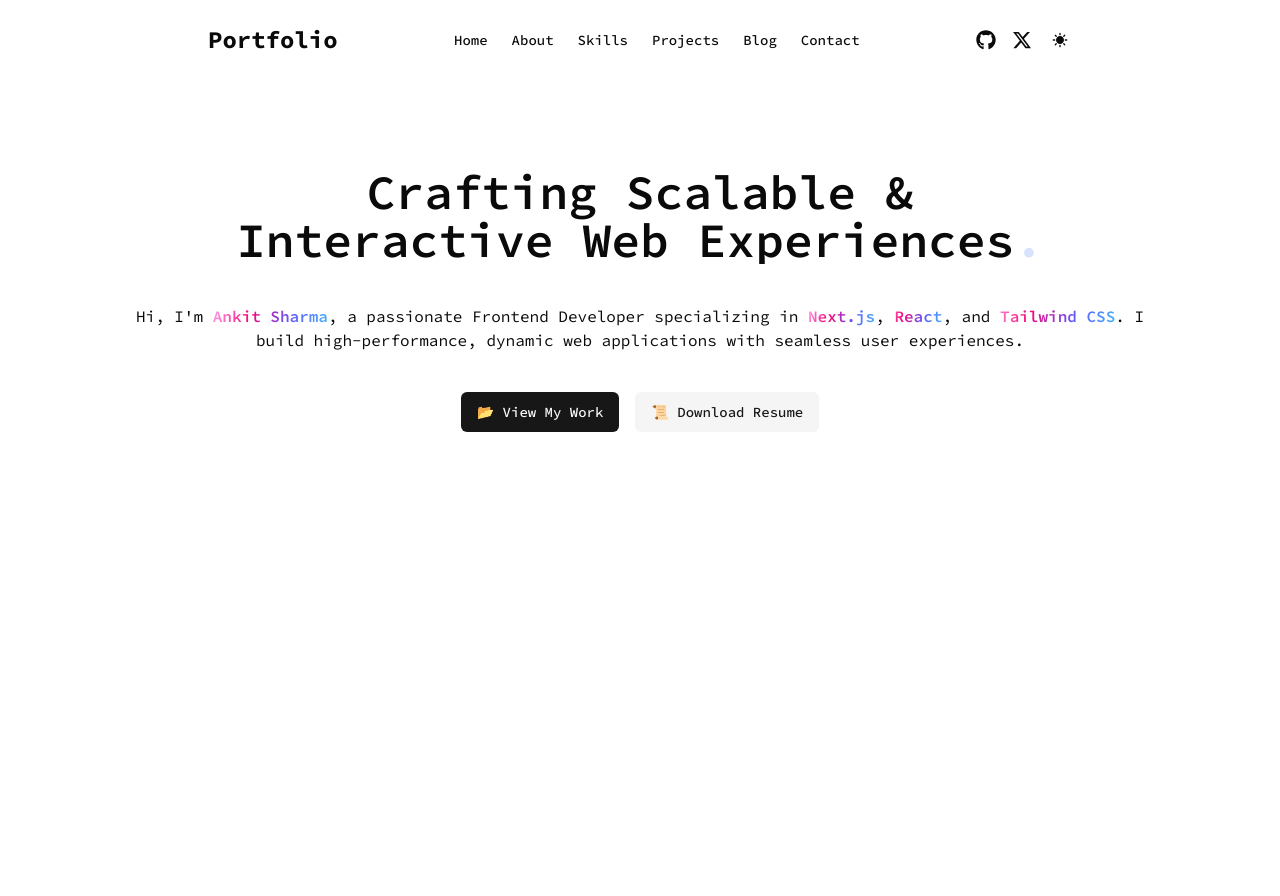
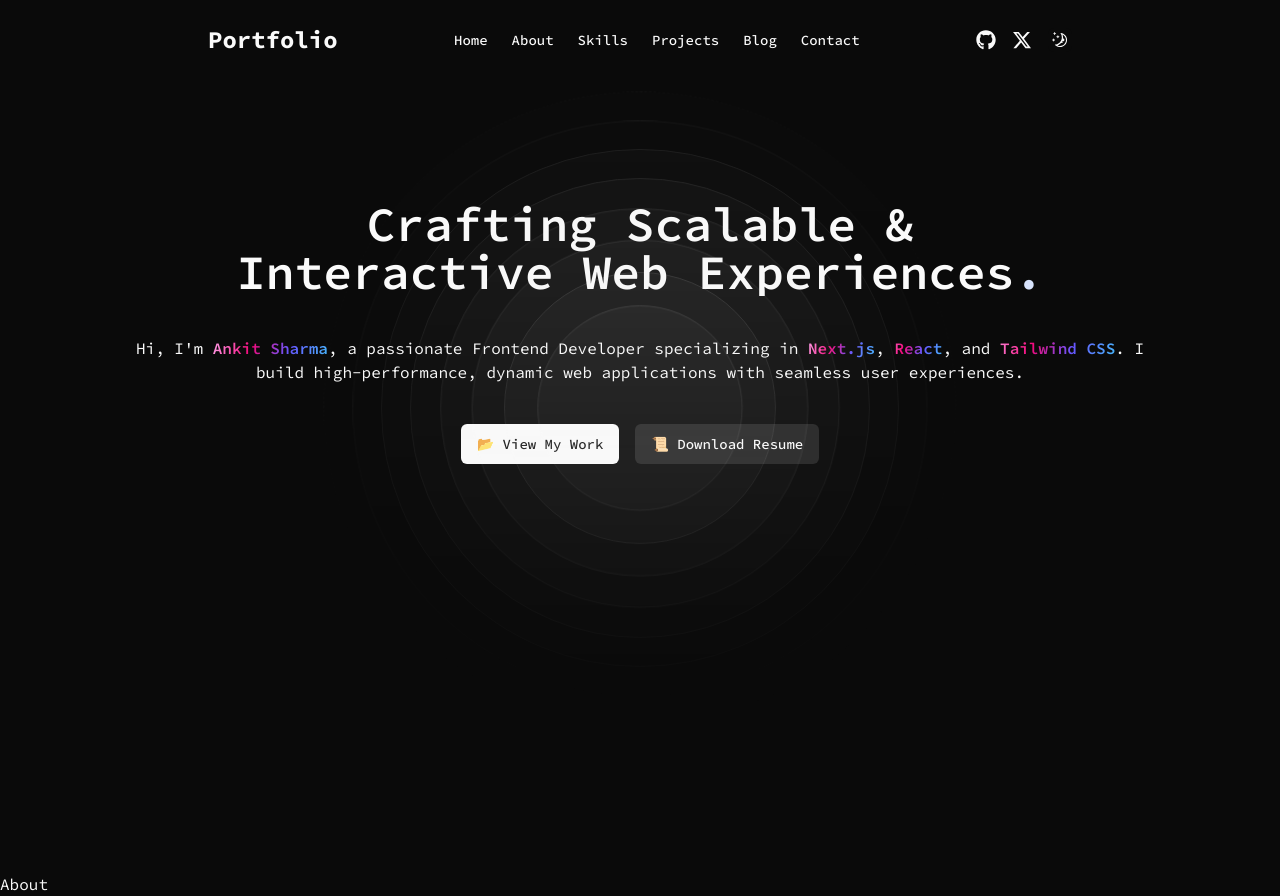
Before and after one commit to Ankit-2145/Portfolio, a Next.js app: page / in a window 1280 px wide. Before the commit the page ends 800 px from the top, so only its background shows below. Built offline with nearby package versions, Linux system fonts and the light colour scheme.

Commit message:
feat: add hero section

```diff
--- a/src/app/layout.tsx
+++ b/src/app/layout.tsx
@@ -17,7 +17,7 @@ export default function RootLayout({
       <body className="font-SourceCodePro antialiased">
         <ThemeProvider
           attribute="class"
-          defaultTheme="system"
+          defaultTheme="dark"
           enableSystem
           disableTransitionOnChange
         >
--- a/src/app/page.tsx
+++ b/src/app/page.tsx
@@ -1,5 +1,6 @@
 "use client";
 
+import About from "@/components/About";
 import Hero from "@/components/Hero";
 import Navigation from "@/components/Navigation";
 
@@ -8,6 +9,7 @@ export default function Home() {
     <>
       <Navigation />
       <Hero />
+      <About />
     </>
   );
 }
--- /dev/null
+++ b/src/components/About.tsx
@@ -0,0 +1,7 @@
+import React from "react";
+
+const About = () => {
+  return <div>About</div>;
+};
+
+export default About;
--- a/src/components/Hero.tsx
+++ b/src/components/Hero.tsx
@@ -1,26 +1,41 @@
 "use client";
 
+import type React from "react";
 import { Button } from "@/components/ui/button";
 import { BoxReveal } from "@/components/magicui/box-reveal";
+import { Ripple } from "@/components/magicui/ripple";
 
-const Hero = () => {
+/**
+ * Hero Component
+ *
+ * This component represents the hero section of the portfolio website.
+ * It displays a headline, a brief introduction, and call-to-action buttons.
+ * The component uses custom UI components for animations and styling.
+ *
+ * @component
+ */
+
+const Hero: React.FC = () => {
   return (
-    <main className="flex flex-col items-center justify-center text-center overflow-hidden space-y-4 pt-24 mx-10">
-      <BoxReveal boxColor={"#d7e3fc"} duration={0.5}>
+    <main className="flex flex-col items-center text-center overflow-hidden min-h-screen space-y-4 pt-32 mx-10">
+      {/* Headline Section */}
+      <BoxReveal boxColor="#d7e3fc" duration={0.5}>
         <h1 className="text-3xl sm:text-4xl md:text-5xl font-semibold">
           Crafting Scalable & <br /> Interactive Web Experiences
           <span className="text-[#d7e3fc]">.</span>
         </h1>
       </BoxReveal>
 
-      <BoxReveal boxColor={"#d7e3fc"} duration={0.5}>
+      {/* Introduction Section */}
+      <BoxReveal boxColor="#d7e3fc" duration={0.5}>
         <div className="mt-6 max-w-5xl">
           <p className="text-base">
-            Hi, I&apos;m{" "}
+            Hi, I&apos;m {/* Name with custom gradient styling */}
             <span className="font-semibold text-transparent text-black bg-clip-text bg-custom-gradient">
               Ankit Sharma
             </span>
             , a passionate Frontend Developer specializing in{" "}
+            {/* Skills with custom gradient styling */}
             <span className="font-semibold text-transparent text-black bg-clip-text bg-custom-gradient">
               {" "}
               Next.js
@@ -41,7 +56,8 @@ const Hero = () => {
         </div>
       </BoxReveal>
 
-      <BoxReveal boxColor={"#d7e3fc"} duration={0.5}>
+      {/* Call-to-Action Buttons */}
+      <BoxReveal boxColor="#d7e3fc" duration={0.5}>
         <div className="mt-6">
           <Button className="mr-4" variant="default">
             📂 View My Work
@@ -49,6 +65,9 @@ const Hero = () => {
           <Button variant="secondary">📜 Download Resume</Button>
         </div>
       </BoxReveal>
+
+      {/* Background Animation */}
+      <Ripple />
     </main>
   );
 };
--- a/src/components/Navigation.tsx
+++ b/src/components/Navigation.tsx
@@ -59,11 +59,11 @@ const Navigation: React.FC = () => {
         {/* Right side items: Social icons, Theme toggle, and Mobile menu */}
         <div className="flex items-center">
           {/* GitHub Icon */}
-          <Link href="/contact">
+          <Link href="https://github.com/Ankit-2145" target="_blank">
             <FaGithub className="w-5 h-5 mr-4 hover:-translate-y-1 transition-all" />
           </Link>
           {/* Twitter Icon */}
-          <Link href="/contact">
+          <Link href="https://x.com/Ankit__46" target="_blank">
             <FaXTwitter className="w-5 h-5 mr-4 hover:-translate-y-1 transition-all" />
           </Link>
 
--- /dev/null
+++ b/src/components/magicui/ripple.tsx
@@ -0,0 +1,58 @@
+import React, { ComponentPropsWithoutRef, CSSProperties } from "react";
+
+import { cn } from "@/lib/utils";
+
+interface RippleProps extends ComponentPropsWithoutRef<"div"> {
+  mainCircleSize?: number;
+  mainCircleOpacity?: number;
+  numCircles?: number;
+}
+
+export const Ripple = React.memo(function Ripple({
+  mainCircleSize = 210,
+  mainCircleOpacity = 0.24,
+  numCircles = 8,
+  className,
+  ...props
+}: RippleProps) {
+  return (
+    <div
+      className={cn(
+        "pointer-events-none absolute inset-0 select-none [mask-image:linear-gradient(to_bottom,white,transparent)]",
+        className,
+      )}
+      {...props}
+    >
+      {Array.from({ length: numCircles }, (_, i) => {
+        const size = mainCircleSize + i * 70;
+        const opacity = mainCircleOpacity - i * 0.03;
+        const animationDelay = `${i * 0.06}s`;
+        const borderStyle = i === numCircles - 1 ? "dashed" : "solid";
+        const borderOpacity = 5 + i * 5;
+
+        return (
+          <div
+            key={i}
+            className={`[--i: absolute animate-ripple rounded-full border bg-foreground/25 shadow-xl${i}]`}
+            style={
+              {
+                width: `${size}px`,
+                height: `${size}px`,
+                opacity,
+                animationDelay,
+                borderStyle,
+                borderWidth: "1px",
+                borderColor: `hsl(var(--foreground), ${borderOpacity / 100})`,
+                top: "50%",
+                left: "50%",
+                transform: "translate(-50%, -50%) scale(1)",
+              } as CSSProperties
+            }
+          />
+        );
+      })}
+    </div>
+  );
+});
+
+Ripple.displayName = "Ripple";
--- a/src/components/ui/theme-toggle.tsx
+++ b/src/components/ui/theme-toggle.tsx
@@ -1,41 +1,26 @@
 "use client";
-
-import * as React from "react";
 import { MdSunny } from "react-icons/md";
 import { RxMoon } from "react-icons/rx";
 import { useTheme } from "next-themes";
 
 import { Button } from "@/components/ui/button";
-import {
-  DropdownMenu,
-  DropdownMenuContent,
-  DropdownMenuItem,
-  DropdownMenuTrigger,
-} from "@/components/ui/dropdown-menu";
 
 export function ModeToggle() {
-  const { setTheme } = useTheme();
+  const { theme, setTheme } = useTheme();
+
+  const toggleTheme = () => {
+    setTheme(theme === "dark" ? "light" : "dark");
+  };
 
   return (
-    <DropdownMenu>
-      <DropdownMenuTrigger asChild>
-        <Button variant="darkModeButton" size="darkModeIcon">
-          <MdSunny className="h-5 w-5 rotate-0 scale-100 transition-all dark:-rotate-90 dark:scale-0" />
-          <RxMoon className="absolute h-5 w-5 rotate-90 scale-0 transition-all dark:rotate-0 dark:scale-100" />
-          <span className="sr-only">Toggle theme</span>
-        </Button>
-      </DropdownMenuTrigger>
-      <DropdownMenuContent align="end">
-        <DropdownMenuItem onClick={() => setTheme("light")}>
-          Light
-        </DropdownMenuItem>
-        <DropdownMenuItem onClick={() => setTheme("dark")}>
-          Dark
-        </DropdownMenuItem>
-        <DropdownMenuItem onClick={() => setTheme("system")}>
-          System
-        </DropdownMenuItem>
-      </DropdownMenuContent>
-    </DropdownMenu>
+    <Button
+      variant="darkModeButton"
+      size="darkModeIcon"
+      onClick={toggleTheme}
+      aria-label="Toggle theme"
+    >
+      <MdSunny className="h-5 w-5 rotate-0 scale-100 transition-all dark:-rotate-90 dark:scale-0" />
+      <RxMoon className="absolute h-5 w-5 rotate-90 scale-0 transition-all dark:rotate-0 dark:scale-100" />
+    </Button>
   );
 }
--- a/tailwind.config.ts
+++ b/tailwind.config.ts
@@ -10,82 +10,91 @@ export default {
   theme: {
   	extend: {
   		backgroundImage: {
-        "custom-gradient":
-          "linear-gradient(109deg, #FFA3EB 0%, #F3097C 33.78%, #6557FF 66.22%, #46B6FB 100%)",
-        "custom-gradient-129":
-          "linear-gradient(129deg, #f53e98 0%, #3624ff 100%)",
-        "custom-gradient-180":
-          "linear-gradient(180deg, #151329 0%, #0c0b0d 100%)",
+  			'custom-gradient': 'linear-gradient(109deg, #FFA3EB 0%, #F3097C 33.78%, #6557FF 66.22%, #46B6FB 100%)',
+  			'custom-gradient-129': 'linear-gradient(129deg, #f53e98 0%, #3624ff 100%)',
+  			'custom-gradient-180': 'linear-gradient(180deg, #151329 0%, #0c0b0d 100%)'
   		},
   		fontFamily: {
-        SourceCodePro: ["Source Code Pro", "serif;"],
+  			SourceCodePro: [
+  				'Source Code Pro',
+  				'serif;'
+  			]
   		},
   		colors: {
-        background: "hsl(var(--background))",
-        foreground: "hsl(var(--foreground))",
+  			background: 'hsl(var(--background))',
+  			foreground: 'hsl(var(--foreground))',
   			card: {
-          DEFAULT: "hsl(var(--card))",
-          foreground: "hsl(var(--card-foreground))",
+  				DEFAULT: 'hsl(var(--card))',
+  				foreground: 'hsl(var(--card-foreground))'
   			},
   			popover: {
-          DEFAULT: "hsl(var(--popover))",
-          foreground: "hsl(var(--popover-foreground))",
+  				DEFAULT: 'hsl(var(--popover))',
+  				foreground: 'hsl(var(--popover-foreground))'
   			},
   			primary: {
-          DEFAULT: "hsl(var(--primary))",
-          foreground: "hsl(var(--primary-foreground))",
+  				DEFAULT: 'hsl(var(--primary))',
+  				foreground: 'hsl(var(--primary-foreground))'
   			},
   			secondary: {
-          DEFAULT: "hsl(var(--secondary))",
-          foreground: "hsl(var(--secondary-foreground))",
+  				DEFAULT: 'hsl(var(--secondary))',
+  				foreground: 'hsl(var(--secondary-foreground))'
   			},
   			muted: {
-          DEFAULT: "hsl(var(--muted))",
-          foreground: "hsl(var(--muted-foreground))",
+  				DEFAULT: 'hsl(var(--muted))',
+  				foreground: 'hsl(var(--muted-foreground))'
   			},
   			accent: {
-          DEFAULT: "hsl(var(--accent))",
-          foreground: "hsl(var(--accent-foreground))",
+  				DEFAULT: 'hsl(var(--accent))',
+  				foreground: 'hsl(var(--accent-foreground))'
   			},
   			destructive: {
-          DEFAULT: "hsl(var(--destructive))",
-          foreground: "hsl(var(--destructive-foreground))",
+  				DEFAULT: 'hsl(var(--destructive))',
+  				foreground: 'hsl(var(--destructive-foreground))'
   			},
-        border: "hsl(var(--border))",
-        input: "hsl(var(--input))",
-        ring: "hsl(var(--ring))",
+  			border: 'hsl(var(--border))',
+  			input: 'hsl(var(--input))',
+  			ring: 'hsl(var(--ring))',
   			chart: {
-          "1": "hsl(var(--chart-1))",
-          "2": "hsl(var(--chart-2))",
-          "3": "hsl(var(--chart-3))",
-          "4": "hsl(var(--chart-4))",
-          "5": "hsl(var(--chart-5))",
+  				'1': 'hsl(var(--chart-1))',
+  				'2': 'hsl(var(--chart-2))',
+  				'3': 'hsl(var(--chart-3))',
+  				'4': 'hsl(var(--chart-4))',
+  				'5': 'hsl(var(--chart-5))'
   			},
-        "color-1": "hsl(var(--color-1))",
-        "color-2": "hsl(var(--color-2))",
-        "color-3": "hsl(var(--color-3))",
-        "color-4": "hsl(var(--color-4))",
-        "color-5": "hsl(var(--color-5))",
+  			'color-1': 'hsl(var(--color-1))',
+  			'color-2': 'hsl(var(--color-2))',
+  			'color-3': 'hsl(var(--color-3))',
+  			'color-4': 'hsl(var(--color-4))',
+  			'color-5': 'hsl(var(--color-5))'
   		},
   		borderRadius: {
-        lg: "var(--radius)",
-        md: "calc(var(--radius) - 2px)",
-        sm: "calc(var(--radius) - 4px)",
+  			lg: 'var(--radius)',
+  			md: 'calc(var(--radius) - 2px)',
+  			sm: 'calc(var(--radius) - 4px)'
   		},
   		animation: {
-        rainbow: "rainbow var(--speed, 2s) infinite linear",
+  			rainbow: 'rainbow var(--speed, 2s) infinite linear',
+  			ripple: 'ripple var(--duration,2s) ease calc(var(--i, 0)*.2s) infinite'
   		},
   		keyframes: {
   			rainbow: {
-          "0%": {
-            "background-position": "0%",
+  				'0%': {
+  					'background-position': '0%'
   				},
-          "100%": {
-            "background-position": "200%",
+  				'100%': {
+  					'background-position': '200%'
+  				}
   			},
+  			ripple: {
+  				'0%, 100%': {
+  					transform: 'translate(-50%, -50%) scale(1)'
   				},
-      },
-    },
+  				'50%': {
+  					transform: 'translate(-50%, -50%) scale(0.9)'
+  				}
+  			}
+  		}
+  	}
   },
   plugins: [require("tailwindcss-animate")],
 } satisfies Config;
```
Lines whose indentation alone changed are shown as unchanged.
